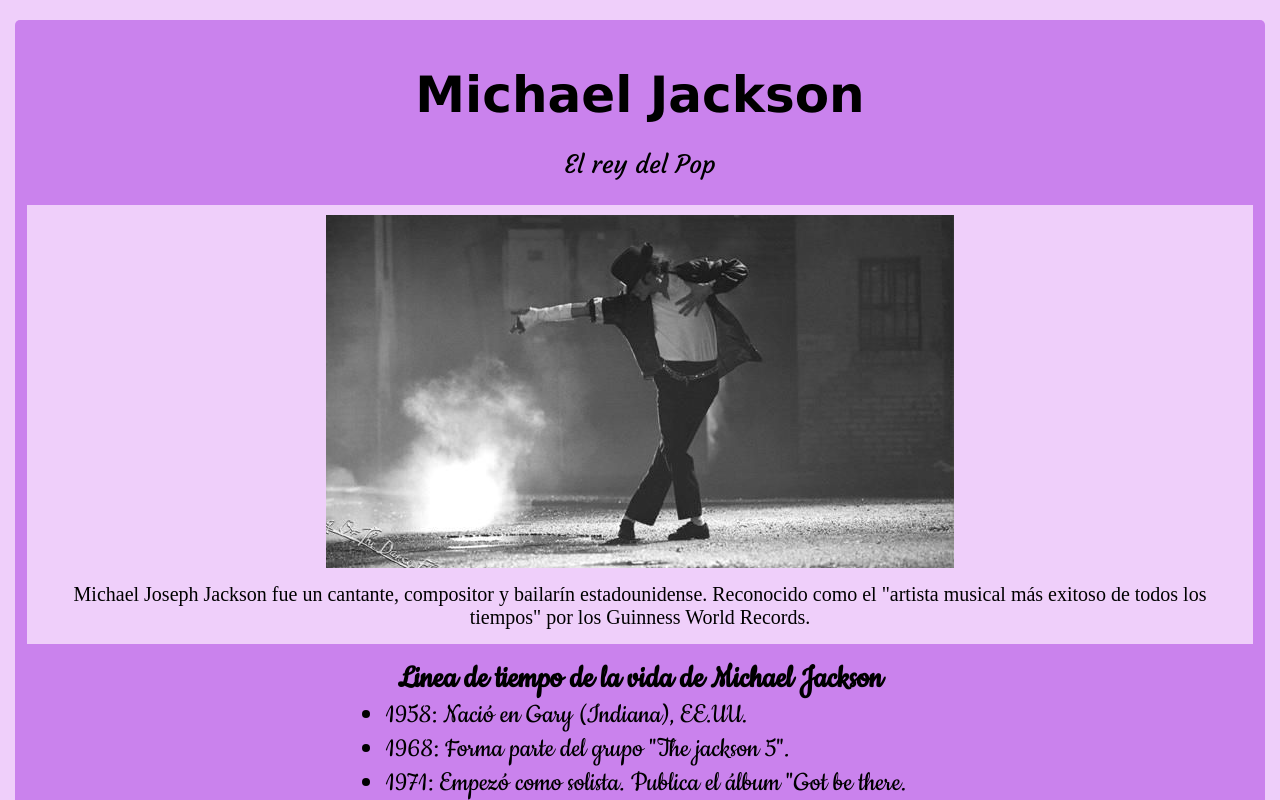
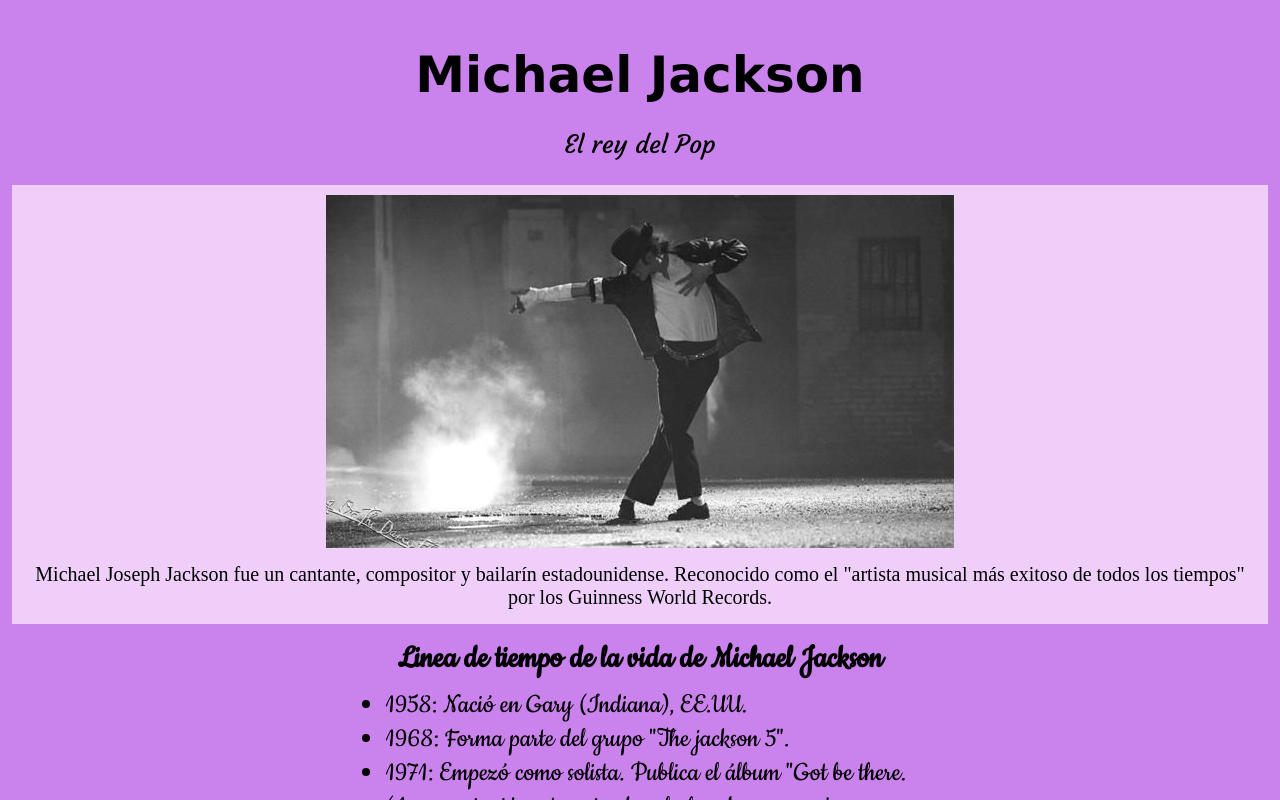
Before and after one commit to Makorii/Primer-proyecto, a plain HTML site: page index.html in a window 1280 px wide. Shown: the top 800 px of the page. Drawn offline with Linux system fonts and the light colour scheme.

Commit message:
pequeños arreglos en general

```diff
--- a/index.html
+++ b/index.html
@@ -20,16 +20,15 @@
         <link href="https://fonts.googleapis.com/css2?family=Cookie&display=swap" rel="stylesheet">
     </head>
     <body>
-      <main id="main">
-        <h1 id="title">Michael Jackson</h1>
+    <main>
+        <h1>Michael Jackson</h1>
         <p>El rey del Pop</p>
-        <div id="img-div">
-          <img id="image" src="imagenes/fotomj.jpg" alt="Foto de Michael Jackson">
-          <figcaption id="img-caption">Michael Joseph Jackson fue un cantante, compositor y bailarín estadounidense. Reconocido como el "artista musical más exitoso de todos los tiempos" por los Guinness World Records.
+        <div class="container-img">
+        <img src="imagenes/fotomj.jpg" alt="Foto de Michael Jackson">
+        <figcaption>Michael Joseph Jackson fue un cantante, compositor y bailarín estadounidense. Reconocido como el "artista musical más exitoso de todos los tiempos" por los Guinness World Records.
         </figcaption>
         </div>
-        <h2 id="tribute-info">Linea de tiempo de la vida de Michael Jackson</h2>
-            <div>
+        <h2>Linea de tiempo de la vida de Michael Jackson</h2>
             <ul>
                 <li>1958: Nació en Gary (Indiana), EE.UU.</li>
                 <li>1968: Forma parte del grupo "The jackson 5".</li>
@@ -48,15 +47,9 @@
                 <li>2009: Fallece días antes del comienzo de una gira. Por causa de un paro cardiorrespiratorio</li>
                 <li>2010: Se publica el primer álbum póstumo "Michael"</li>
                 <li>2014: Se publica el segundo álbum póstumo "Xscape"</li>
-
             </ul>
-            </div>
-
-            <blockquote>“Mi música pretende unir todas las razas para que todos vivamos como una familia”.|Michael Jackson.
-            </blockquote>
-
-                <h3>Para una información mas detallada aca podés ver su <a id="tribute-link" href="https://es.wikipedia.org/wiki/Michael_Jackson" target="_blank">biografia completa</a>.</h3>
-
+            <blockquote>“Mi música pretende unir todas las razas para que todos vivamos como una familia”.|Michael Jackson.</blockquote>
+            <h4>Para una información mas detallada aca podés ver su <a class="link" href="https://es.wikipedia.org/wiki/Michael_Jackson" target="_blank">biografia completa</a>.</h4>
         </main>
     </body>
 </html>
--- a/styles.css
+++ b/styles.css
@@ -1,15 +1,13 @@
 body {
-    background-color: #efcffa;
+    margin: 0;
 }
 
-#main {
-    margin: 20px 7px;
+main {
     padding: 12px;
-    border-radius: 5px;
     background-color: #ca82ed;
 }
 
-#title {
+h1 {
     font-family: Verdana;
     font-size: 50px;
     text-align: center;
@@ -18,21 +16,20 @@ body {
 }
 
 
-#image {
+img {
     max-width: 100%;
     height: auto;
     display: block;
     margin: 0 auto;
 }
 
-#img-caption {
+figcaption {
     text-align: center;
     font-size: 20px;
     margin: 15px 0px 5px 0px;
 }
 
-#img-div {
-    display: block;
+.container-img {
     background-color: #efcffa;
     margin: 15px auto;
     padding: 10px;
@@ -44,17 +41,18 @@ p {
     background-color: #ca82ed;
     font-size: 25px;
 
- }
+}
+
 li {
     font-family: 'Cookie', cursive;
     font-size: 30px;
 }
 
-#tribute-info {
+h2 {
     font-family: 'Cookie', cursive;
     font-size: 35px;
     text-align: center;
-    margin: 0;
+    margin: 10px;
 }
 
 ul {
@@ -63,13 +61,13 @@ ul {
     text-align: left;
 }
 
-h3 {
+h4 {
     font-family: 'Varela Round', sans-serif;
     text-align: center;
-    font-size: 20px;
+    font-size: 18px;
 }
 
-#tribute-link {
+.link {
     font-family: 'Pacifico', cursive;
     color: #bf1313;
     font-size: 20px;
@@ -79,5 +77,4 @@ blockquote {
     font-size: 30px;
     font-family: 'Great Vibes', cursive;
     text-align: center;
-
 }
```
Lines whose indentation alone changed are shown as unchanged.
